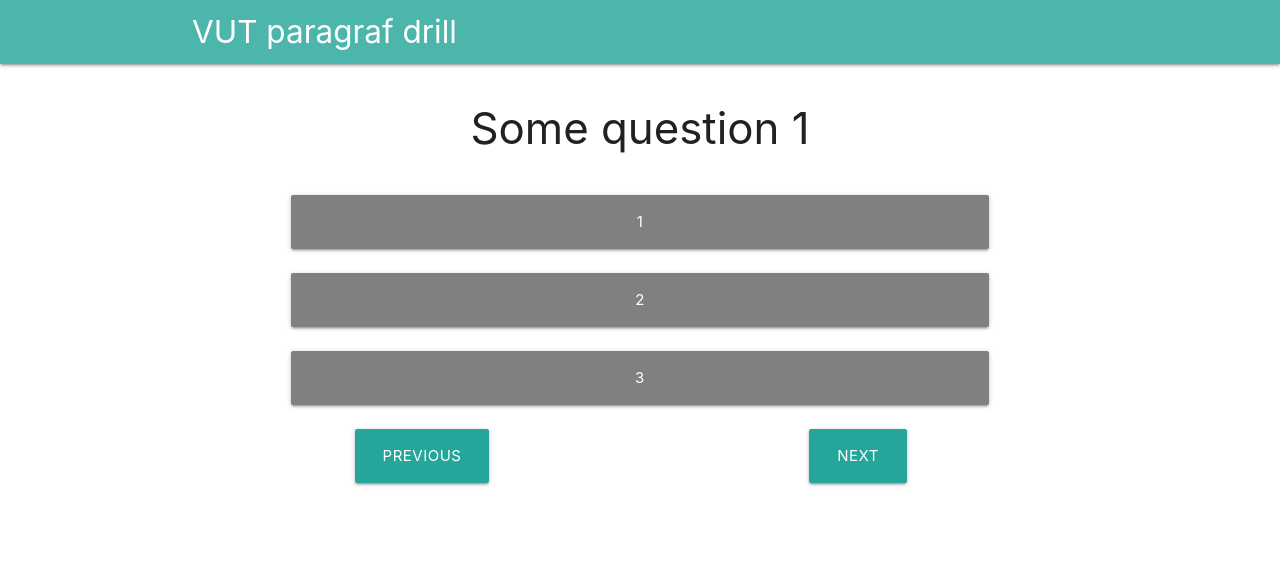
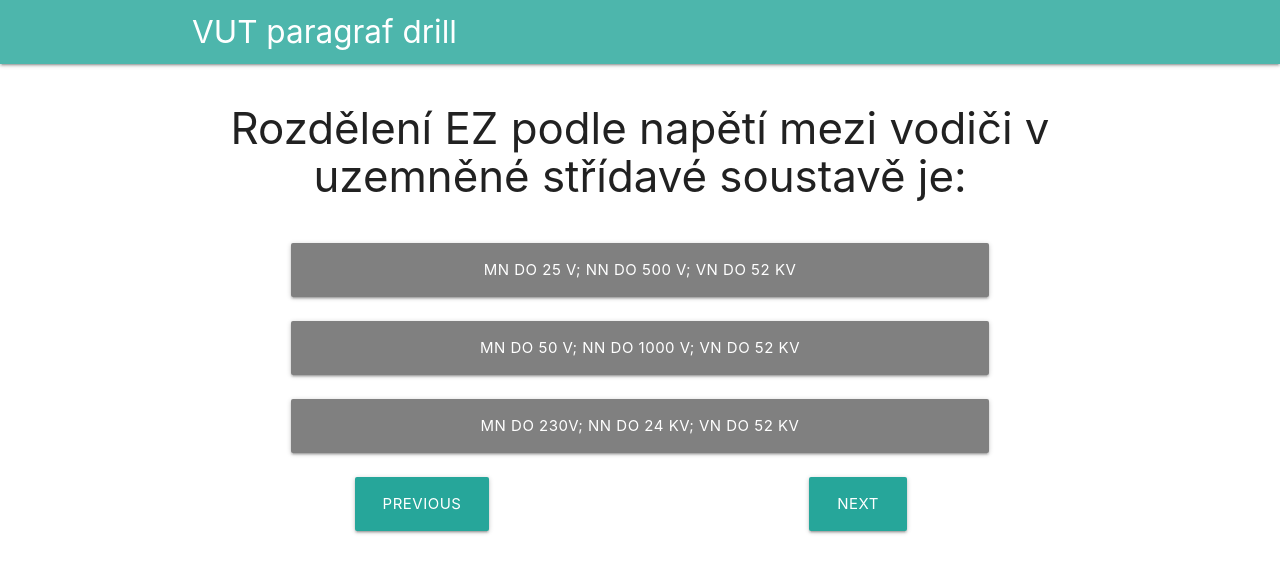
Before and after one commit to mnecas/mnecas.github.io, a plain HTML site: page index.html in a window 1280 px wide. Drawn offline with nearby package versions, Linux system fonts and the light colour scheme.

Commit message:
update data

```diff
--- a/data.json
+++ b/data.json
@@ -1,38 +1,38 @@
 [
     {
-        "question": "Some question 1",
-        "answer": "2",
+        "question": "Rozdělení EZ podle napětí mezi vodiči v uzemněné střídavé soustavě je: ",
+        "answer": " mn do 50 V; nn do 1000 V; vn do 52 kV",
         "options": [
-            "1",
-            "2",
-            "3"
+            "mn do 25 V; nn do 500 V; vn do 52 kV",
+            "mn do 50 V; nn do 1000 V; vn do 52 kV",
+            "mn do 230V; nn do 24 kV; vn do 52 kV"
         ]
     },
     {
-        "question": "Some question 2",
-        "answer": "2",
+        "question": "Jmenovité napětí střídavých rozvodných sítí v ČR je:",
+        "answer": "230/400 V",
         "options": [
-            "1",
-            "2",
-            "3"
+            "230/400 V",
+            "120/300 V",
+            "12/24 V"
         ]
     },
     {
-        "question": "Some question 3",
-        "answer": "2",
+        "question": "Mez bezpečných jmenovitých napětí při předpokládaném dotyku neživých částí v prostorech normálních je:",
+        "answer": "50 V~ a 120 V=",
         "options": [
-            "1",
-            "2",
-            "3"
+            "25 V~ a 120 V=",
+            "50 V~ a 120 V=",
+            "60 V~ a 60 V="
         ]
     },
     {
-        "question": "Some question 4",
-        "answer": "2",
+        "question": "Dovolené meze trvalého dotykového napětí v prostorech normálních i nebezpečných pro EZ do 1000 V jsou:",
+        "answer": "25 V~ a 60 V=",
         "options": [
-            "1",
-            "2",
-            "3"
+            "50 V~ a 120 V=",
+            "25 V~ a 60 V=",
+            "12 V~ a 24 V="
         ]
     }
 ]
--- a/index.html
+++ b/index.html
@@ -34,17 +34,17 @@
         <div class="center-align">
 
             <div class="container2">
-                <h3 class="question">Some question 1</h3>
+                <h3 class="question">Rozdělení EZ podle napětí mezi vodiči v uzemněné střídavé soustavě je:</h3>
             </div>
 
             <div class="container2">
-                <a class="waves-effect btn-large btn btn1" onclick="answer(this)">1</a>
+                <a class="waves-effect btn-large btn btn1" onclick="answer(this)">mn do 25 V; nn do 500 V; vn do 52 kV</a>
             </div>
             <div class="container2">
-                <a class="waves-effect btn-large btn btn2" onclick="answer(this)">2</a>
+                <a class="waves-effect btn-large btn btn2" onclick="answer(this)">mn do 50 V; nn do 1000 V; vn do 52 kV</a>
             </div>
             <div class="container2">
-                <a class="waves-effect btn-large btn btn3" onclick="answer(this)">3</a>
+                <a class="waves-effect btn-large btn btn3" onclick="answer(this)">mn do 230V; nn do 24 kV; vn do 52 kV</a>
             </div>
 
             <div class="row container2">
```
